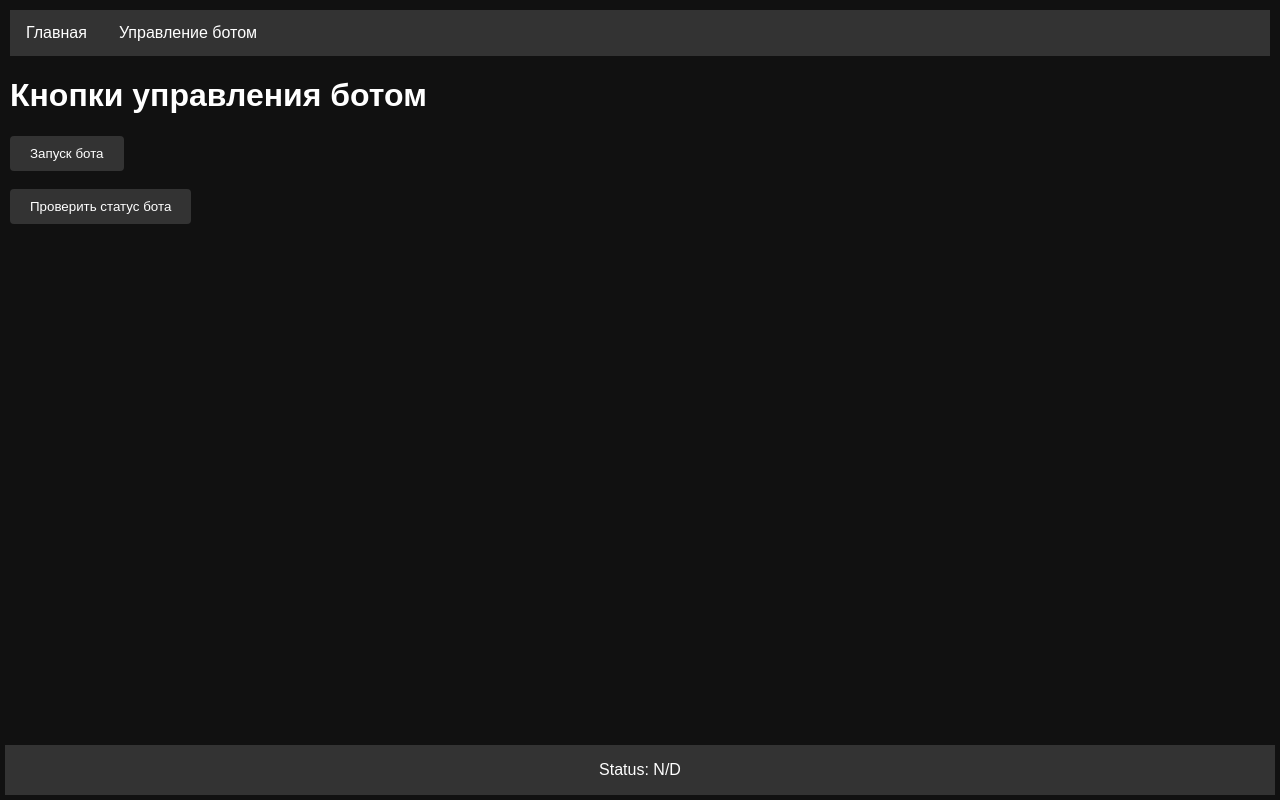
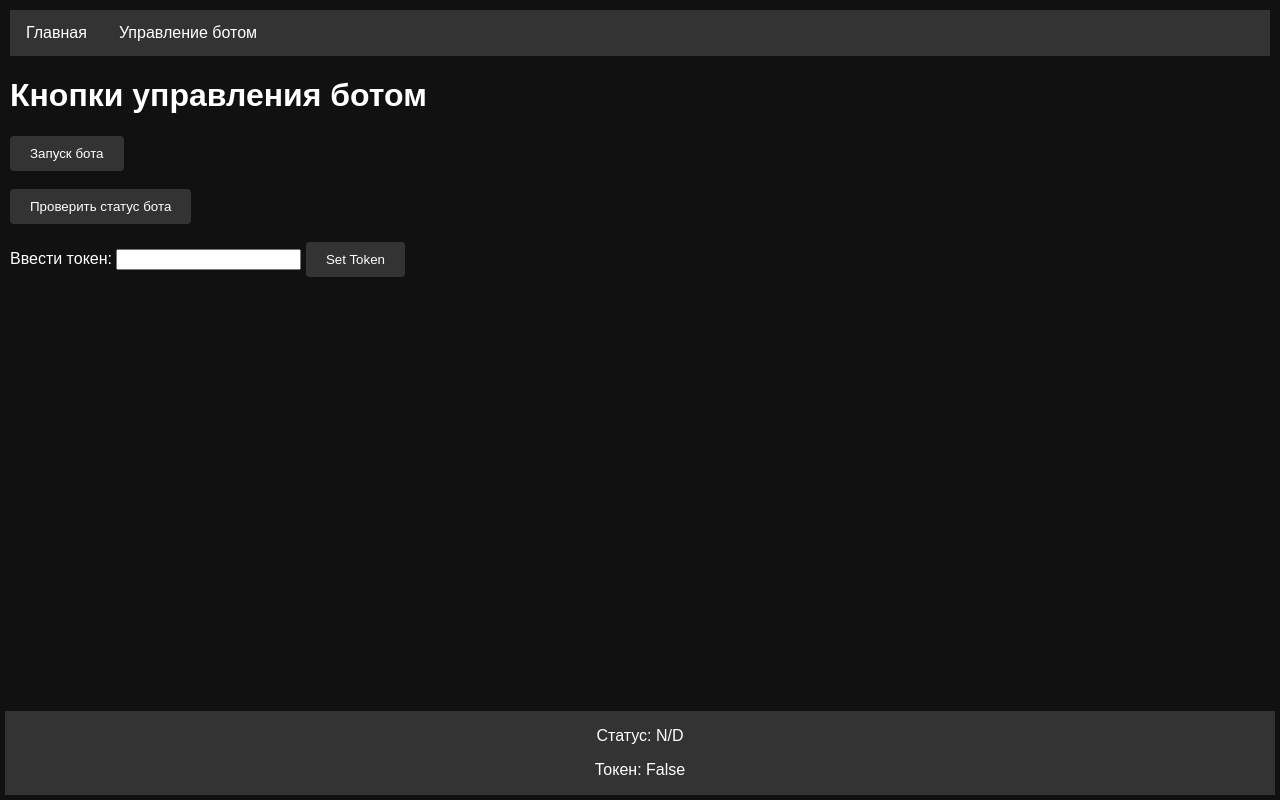
Before and after one commit to AngelsAndDemonsDM/DM-Bot-server, a Flask app: page /bot in a window 1280 px wide. Run offline with Flask 3, Linux system fonts and the light colour scheme; some libraries are stand-ins or nearby versions.

Commit message:
add token input

```diff
--- a/Add in future/html/bot.py
+++ b/Add in future/html/bot.py
@@ -1,28 +1,35 @@
 import discord
 from discord.ext import commands
 
-
-BOT = None
 BOT_TOKEN = "MTIyNzkyNjEzODQwMDI3NjU2MQ.GDLOtJ.MzJgySrXPntmrriEZ5UK_91Rc1Dk8QJYpGtwDk"
 
-def get_bot() -> commands.Bot:
-    intents = discord.Intents.all()
-    return commands.Bot(command_prefix='!', intents=intents, help_command=None)
+class BotWeb:
+    def __init__(self, token: str):
+        self._token = token
+        self._bot: commands.Bot = None
 
-async def bot_start() -> None:
-    global BOT
+    def _setup(self) -> None:
+        intents = discord.Intents.all()
+        self._bot = commands.Bot(command_prefix='!', intents=intents, help_command=None)
 
-    if not BOT:
-        BOT = get_bot()
+    async def start(self) -> None:
+        if self._bot:
+            return
 
-    await BOT.start(BOT_TOKEN)
+        self._setup()
+        await self._bot.start(self._token)
 
-def bot_status() -> str:
-    global BOT
+    def status(self) -> bool:
+        return self._bot and self._bot.is_ready()
 
-    if BOT and BOT.is_ready():
-        status = '<span style="color: green;">online</span>'
-    else:
-        status = '<span style="color: red;">offline</span>'
+    def status_str_html(self) -> str:
+        if self.status():
+            status = '<span style="color: green;">online</span>'
+        else:
+            status = '<span style="color: red;">offline</span>'
 
-    return status
+        return status
+
+    @property
+    def bot(self):
+        return self._bot
--- a/Add in future/html/main.py
+++ b/Add in future/html/main.py
@@ -1,39 +1,53 @@
 import asyncio
-from concurrent.futures import ThreadPoolExecutor
 
-from flask import Flask, render_template
+from bot import BotWeb
+from flask import Flask, redirect, render_template, request, url_for
 from flask_socketio import SocketIO
-from bot import bot_start, bot_status
 
 app = Flask(__name__)
 socketio = SocketIO(app)
 
-BOT_STATUS = "N/D"
+BOT: BotWeb = None
 
 @app.route('/')
 def home():
     return render_template('index.html')
 
-@app.route('/bot')
+@app.route('/bot', methods=['GET', 'POST'])
 def bot():
-    return render_template('bot.html', bot_status=BOT_STATUS)
+    global BOT
 
-def run_bot_thread(async_func):
-    loop = asyncio.new_event_loop()
-    asyncio.set_event_loop(loop)
-    loop.run_until_complete(async_func())
+    if request.method == 'POST':
+        token = request.form.get('token')
+        if token:
+            BOT = BotWeb(token)
+
+    if BOT is not None:
+        status = BOT.status_str_html()
+    else:
+        status = "N/D"
+
+    return render_template('bot.html', bot_status=status, bot_create= False if BOT is None else True)
 
 @socketio.on('start_bot')
 def soket_bot_start():
-    with ThreadPoolExecutor() as executor:
-        executor.submit(run_bot_thread, bot_start)
+    global BOT
+
+    if BOT is None:
+        return
+
+    asyncio.run(BOT.start())
 
 @socketio.on('status_bot')
 def soket_bot_status():
-    global BOT_STATUS
+    global BOT
 
-    BOT_STATUS = bot_status()
-    socketio.emit('update_bot_status', BOT_STATUS)
+    if BOT is None:
+        res = "N/D"
+    else:
+        res = BOT.status_str_html()
+
+    socketio.emit('update_bot_status', res)
 
 if __name__ == '__main__':
     socketio.run(app, debug=True)
--- a/Add in future/html/templates/bot.html
+++ b/Add in future/html/templates/bot.html
@@ -20,10 +20,18 @@
     <button class="btn" onclick="startBot()">Запуск бота</button>
     <br><br>
     <button class="btn" onclick="statusBot()">Проверить статус бота</button>
+    <br><br>
+    <form method="post">
+        <label for="token">Ввести токен:</label>
+        <input type="text" id="token" name="token" required>
+        <input class ="btn" type="submit" value="Set Token">
+    </form>
+
 </body>
 
 <div class="footer">
-    <p>Status: <span id="bot_status">{{ bot_status|safe }}</p>
+    <p>Статус: <span id="bot_status">{{ bot_status|safe }}</p>
+    <p>Токен: {{ bot_create|safe }}</p>
 </div>
 
 <script type="text/javascript">
@@ -37,6 +45,10 @@
         socket.emit('start_bot');
     }
 
+    function shutdownBot() {
+        socket.emit('shutdown_bot');
+    }
+
     function statusBot() {
         socket.emit('status_bot');
     }
```
